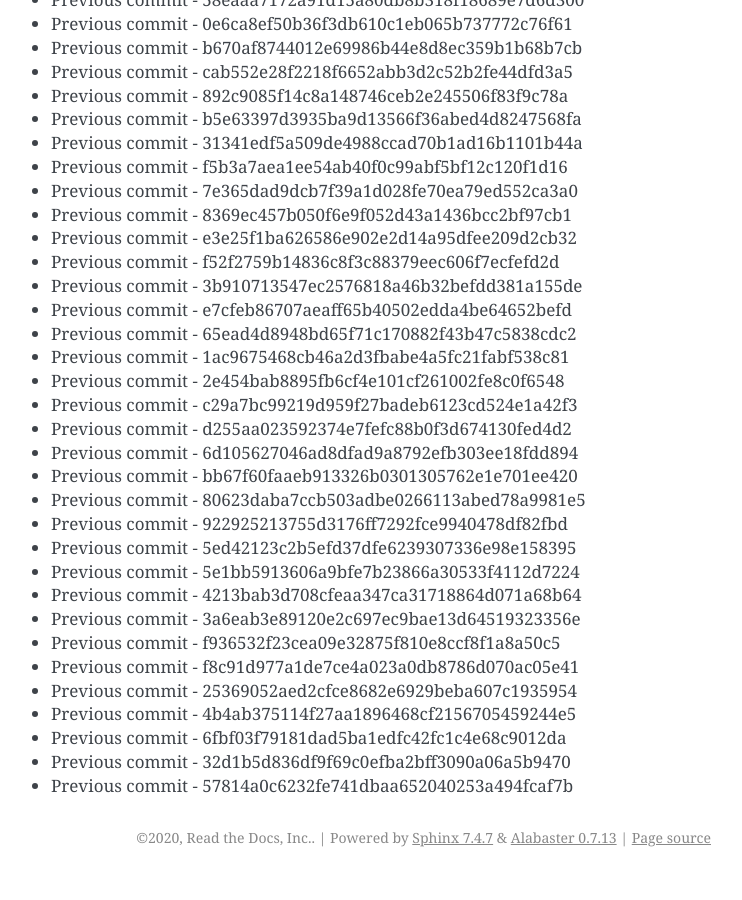
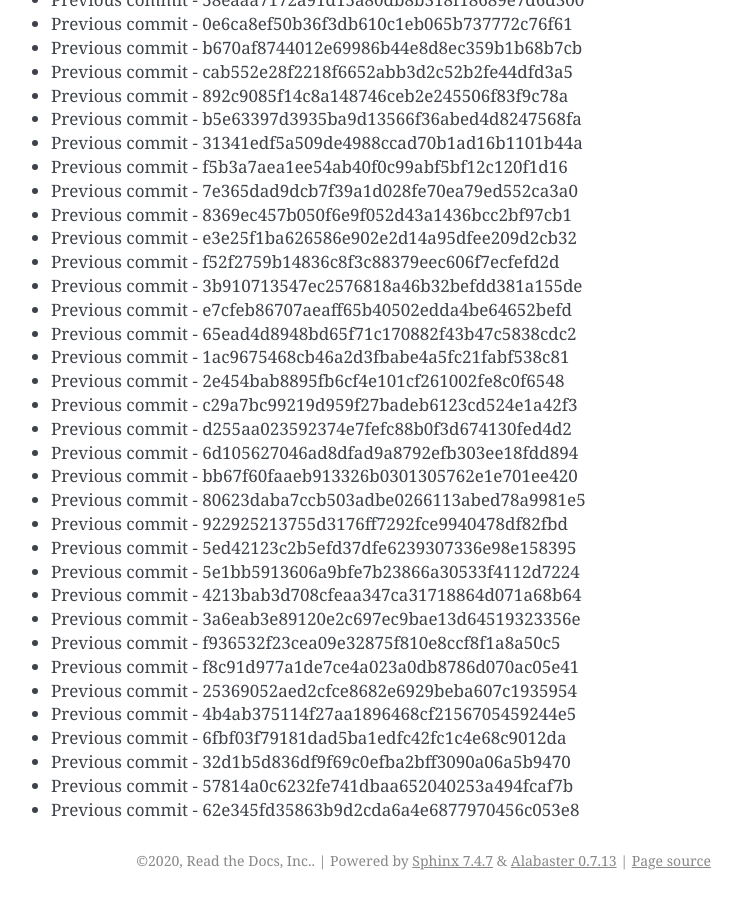
Before and after one commit to readthedocs/rtd-git-stresstest, a Sphinx documentation site: the page built from docs/updates.rst, in a window 1280 px wide and 900 px high, scrolled down 98484 px. Shown: the whole window, without its empty margins (399-1141 px from the left). Built offline with Sphinx 7.4.7, drawn with Linux system fonts in a browser that asks for light colours; before the commit the page ends 99361 px from its top, so only the background shows below that.

Commit message:
Generating commit from previous: 62e345fd35863b9d2cda6a4e6877970456c053e8

```diff
--- a/docs/updates.rst
+++ b/docs/updates.rst
@@ -4170,3 +4170,4 @@ It can be tested for any performance characteristics.
 * Previous commit - 6fbf03f79181dad5ba1edfc42fc1c4e68c9012da
 * Previous commit - 32d1b5d836df9f69c0efba2bff3090a06a5b9470
 * Previous commit - 57814a0c6232fe741dbaa652040253a494fcaf7b
+* Previous commit - 62e345fd35863b9d2cda6a4e6877970456c053e8
```
